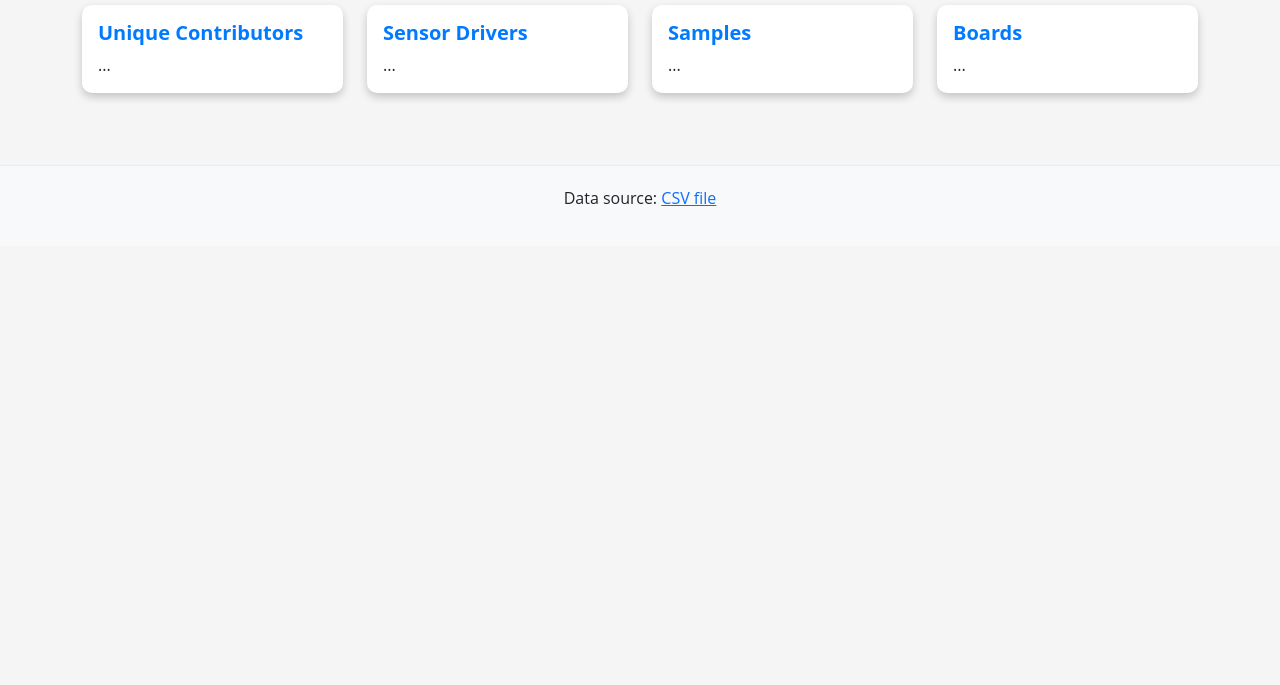
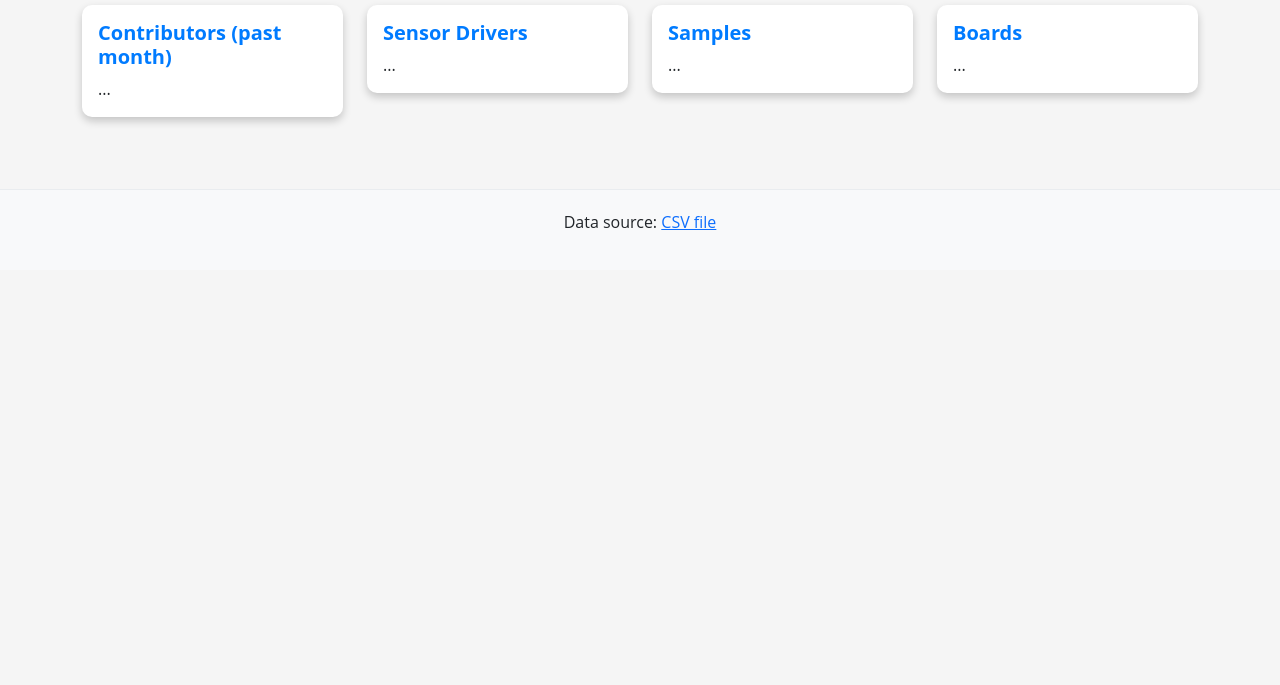
Before and after one commit to kartben/zephyr-repo-metrics, a plain HTML site: page index.html in a window 1280 px wide. Shown: the part 115-800 px from the top of the page. Drawn offline with nearby package versions, Linux system fonts and the light colour scheme; no server answers.

Commit message:
Update index.html

```diff
--- a/index.html
+++ b/index.html
@@ -75,7 +75,7 @@
             <div class="col-lg-3 col-md-6 col-sm-12 mb-4">
                 <div class="card" id="uniqueContributorsCard">
                     <div class="card-body">
-                        <h5 class="card-title">Unique Contributors</h5>
+                        <h5 class="card-title">Contributors (past month)</h5>
                         <p class="card-text">...</p>
                     </div>
                 </div>
```
